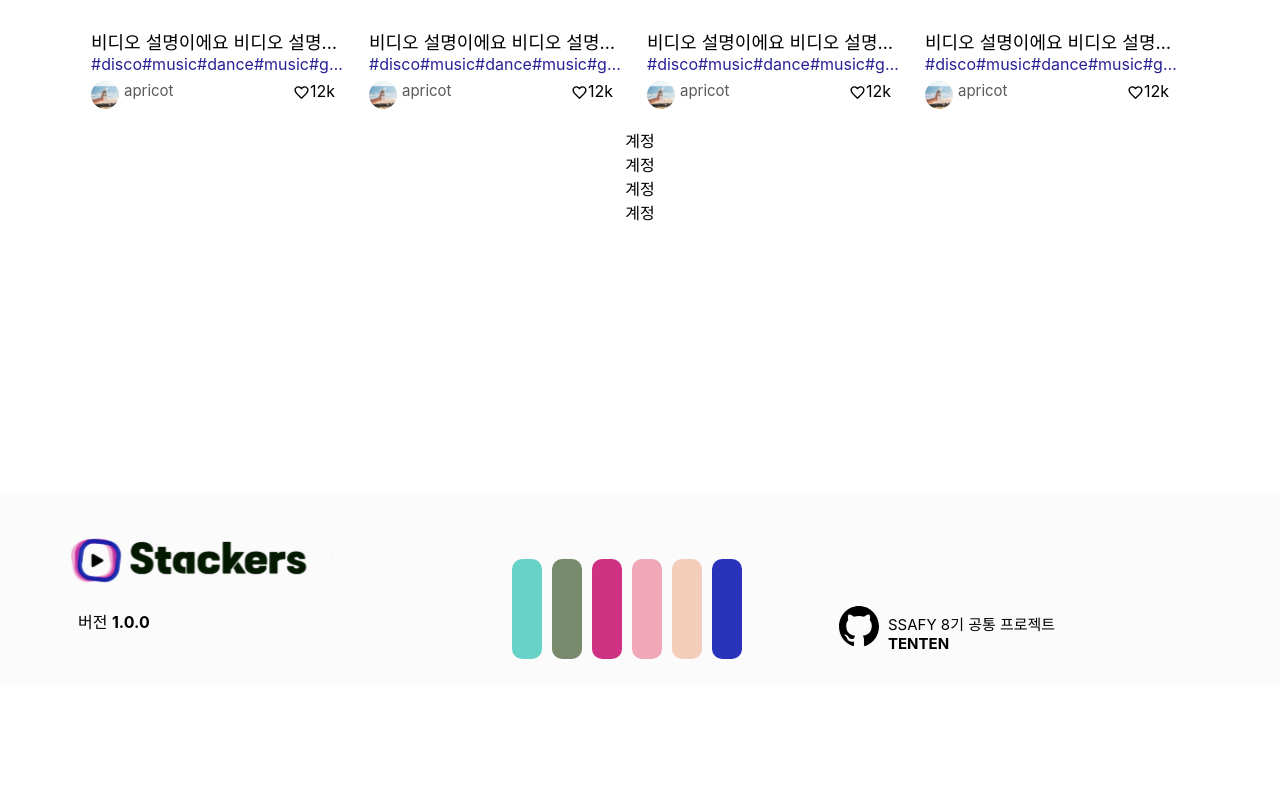
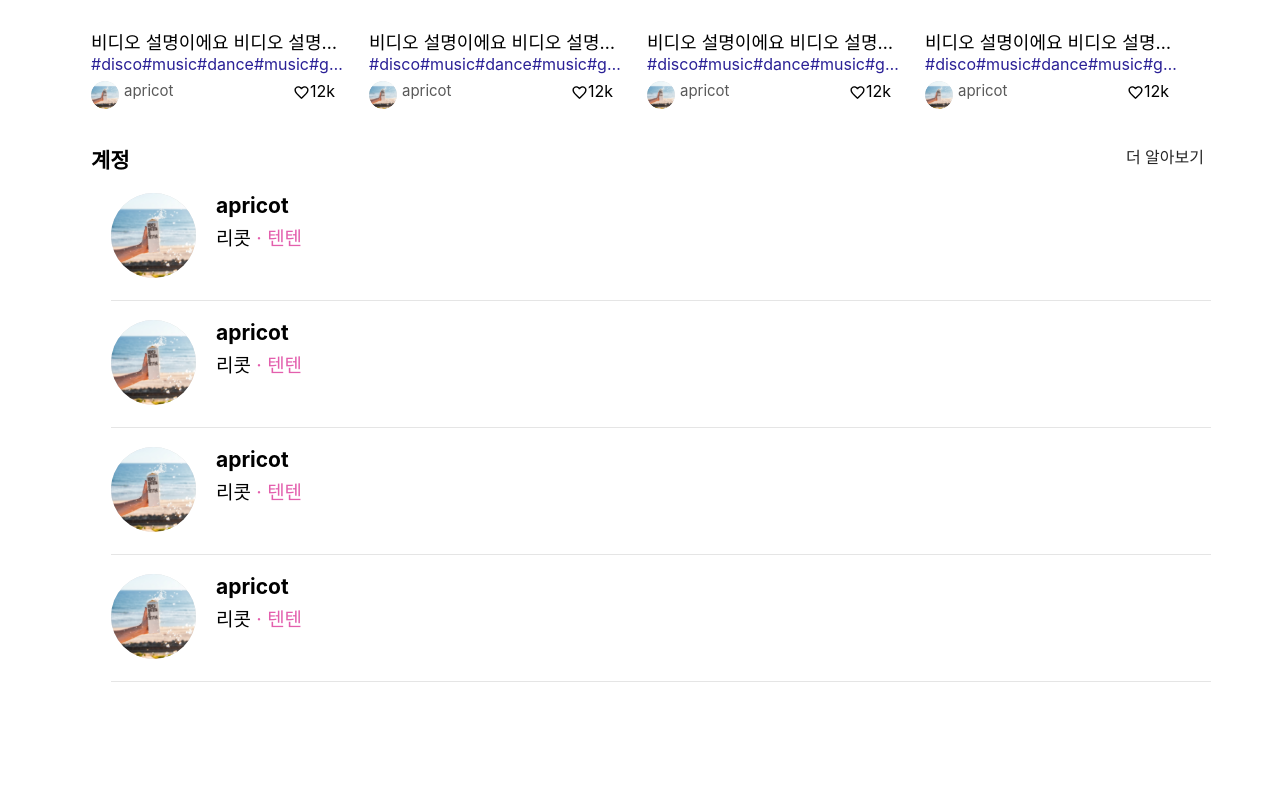
Before and after one commit to yeojinj/stackers, a React (Create React App) app in the folder frontend/: page /SearchView in a window 1280 px wide. Shown: the part 1040-1840 px from the top of the page. Before the commit the page ends 1725 px from the top, so only its background shows below. Built offline with nearby package versions, Linux system fonts and the light colour scheme; grey boxes are pictures that could not be loaded.

Commit message:
Feat: 검색페이지 계정, 스택 탭 내용 구현

```diff
--- a/frontend/src/pages/searchview/SearchView.js
+++ b/frontend/src/pages/searchview/SearchView.js
@@ -1,32 +1,80 @@
 import React, { useState } from 'react'
 import Header from '../../components/Header'
 import Footer from '../../components/Footer'
+import AccountListItem from '../../components/account/AccountListItem'
 import '../../styles/searchview.css'
 import StationListItem from '../../components/station/StationListItem'
 
-// 인기 탭에서는 검색 결과 (비디오 8개, 계정 4개) 자르기 -> 추후에 추가
 function SearchView() {
   const [currentTab, clickTab] = useState(0)
 
   const searchResults = () => {
-    const resultsListVideo = [1, 2, 3, 4, 5, 6, 7, 8]
-    const resultsListAccount = [1, 2, 3, 4]
+    const resultsListVideo = [1, 2, 3, 4, 5, 6, 7, 8, 9, 10, 11]
+    const resultsListAccount = [1, 2, 3, 4, 5, 6, 7]
+
+    const cutVideoList = resultsListVideo.slice(0, 8)
+    const cutAccountList = resultsListAccount.slice(0, 4)
 
     return (
       <>
         <div className="popular-tap">
           <div className="popular-title">
-            <span
-              style={{
-                marginLeft: '15px',
-                fontSize: '21px',
-                fontWeight: 'bold'
-              }}
-            >
-              동영상
-            </span>
-            <span style={{ color: 'rgba(38, 38, 38, 1)' }}>더 알아보기</span>
+            <span className="popular-title-style">동영상</span>
+            {/* 더 알아보기 클릭시 탭 전환... 가능? 하도록 해야지 */}
+            <span className="popular-more">더 알아보기</span>
           </div>
+          <div className="popular-video">
+            {cutVideoList.map((result, i) => {
+              return (
+                <div key={i}>
+                  <StationListItem isSearch={true} />
+                </div>
+              )
+            })}
+          </div>
+        </div>
+        <div className="popular-tap">
+          <p className="popular-title">
+            <span className="popular-title-style">계정</span>
+            <span className="popular-more">더 알아보기</span>
+          </p>
+          {cutAccountList.map((result, i) => {
+            return (
+              <div key={i}>
+                <AccountListItem />
+              </div>
+            )
+          })}
+        </div>
+      </>
+    )
+  }
+
+  const searchAccounts = () => {
+    const resultsListAccount = [1, 2, 3, 4, 5, 6, 7]
+    return (
+      <>
+        <div className="popular-tap">
+          {resultsListAccount.map((result, i) => {
+            return (
+              <div key={i}>
+                <AccountListItem />
+              </div>
+            )
+          })}
+          <div className="account-result">
+            총 <b>{resultsListAccount.length}</b>건의 계정이 검색되었습니다.
+          </div>
+        </div>
+      </>
+    )
+  }
+
+  const searchStacks = () => {
+    const resultsListVideo = [1, 2, 3, 4, 5, 6, 7, 8, 9, 10, 11]
+    return (
+      <>
+        <div className="popular-tap">
           <div className="popular-video">
             {resultsListVideo.map((result, i) => {
               return (
@@ -37,24 +85,13 @@ function SearchView() {
             })}
           </div>
         </div>
-        <div className="popular-tap">
-          {/* 동영상, 더알아보기가 왜 옆에서 보일까요~? */}
-          <p className="popular-title">
-            <span>계정</span>
-            <span style={{ textAlign: 'right' }}>더 알아보기</span>
-          </p>
-          {resultsListAccount.map((result, i) => {
-            return <div key={i}>계정</div>
-          })}
-        </div>
       </>
     )
   }
-
   const menuArr = [
     { i: 1, name: '인기', content: searchResults() },
-    { i: 2, name: '계정', content: '계정이 들어갈거예요' },
-    { i: 3, name: '스택', content: '스택들이 들어갈거예요' }
+    { i: 2, name: '계정', content: searchAccounts() },
+    { i: 3, name: '스택', content: searchStacks() }
   ]
 
   const selectMenuHandler = (index) => {
--- a/frontend/src/styles/searchview.css
+++ b/frontend/src/styles/searchview.css
@@ -10,8 +10,8 @@
   margin-left: auto;
   margin-right: auto;
   min-height: calc(100vh - 180px);
-  display: flex;
-  flex-direction: column;
+  /* display: flex;
+  flex-direction: column; */
 }
 
 .result-tap {
@@ -44,6 +44,7 @@
 }
 
 .tab-content {
+  display: flex;
   flex-wrap: wrap;
   width: 1128px;
   text-align: center;
@@ -51,7 +52,7 @@
 }
 
 .popular-tap {
-  flex-wrap: wrap;
+  width: 1128px;
 }
 
 .popular-video {
@@ -59,10 +60,22 @@
 }
 
 .popular-title {
-  /* margin-left: 15px;
-  font-size: 21px;
-  font-weight: bold; */
   display: flex;
   justify-content: space-between;
   margin-bottom: 19px;
 }
+
+.popular-title-style {
+  margin-left: 15px;
+  font-size: 21px;
+  font-weight: bold;
+}
+
+.popular-more {
+  color: rgba(38, 38, 38, 1);
+}
+
+.account-result {
+  margin-top: 13px;
+  font-size: 18px;
+}
```
